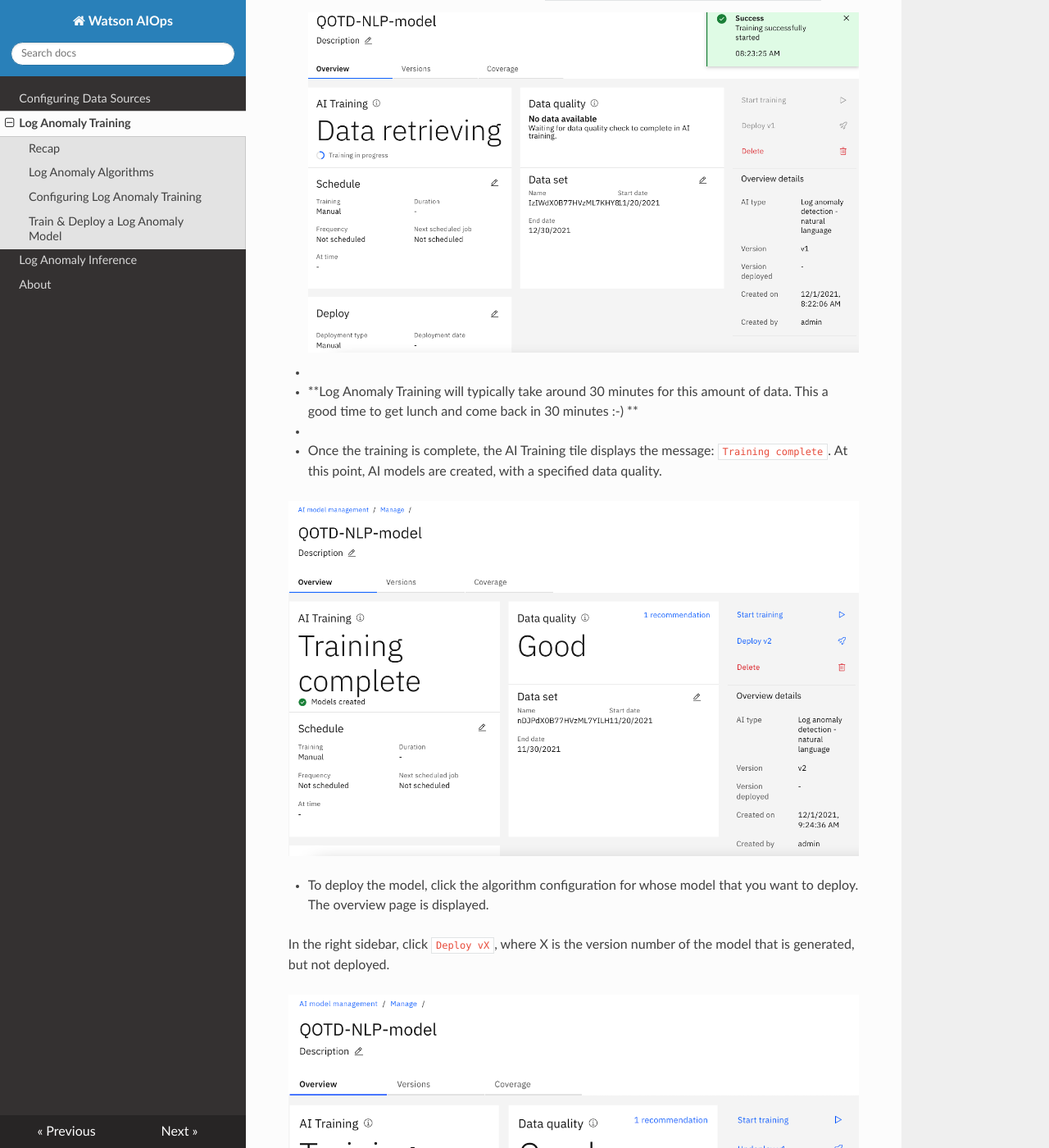
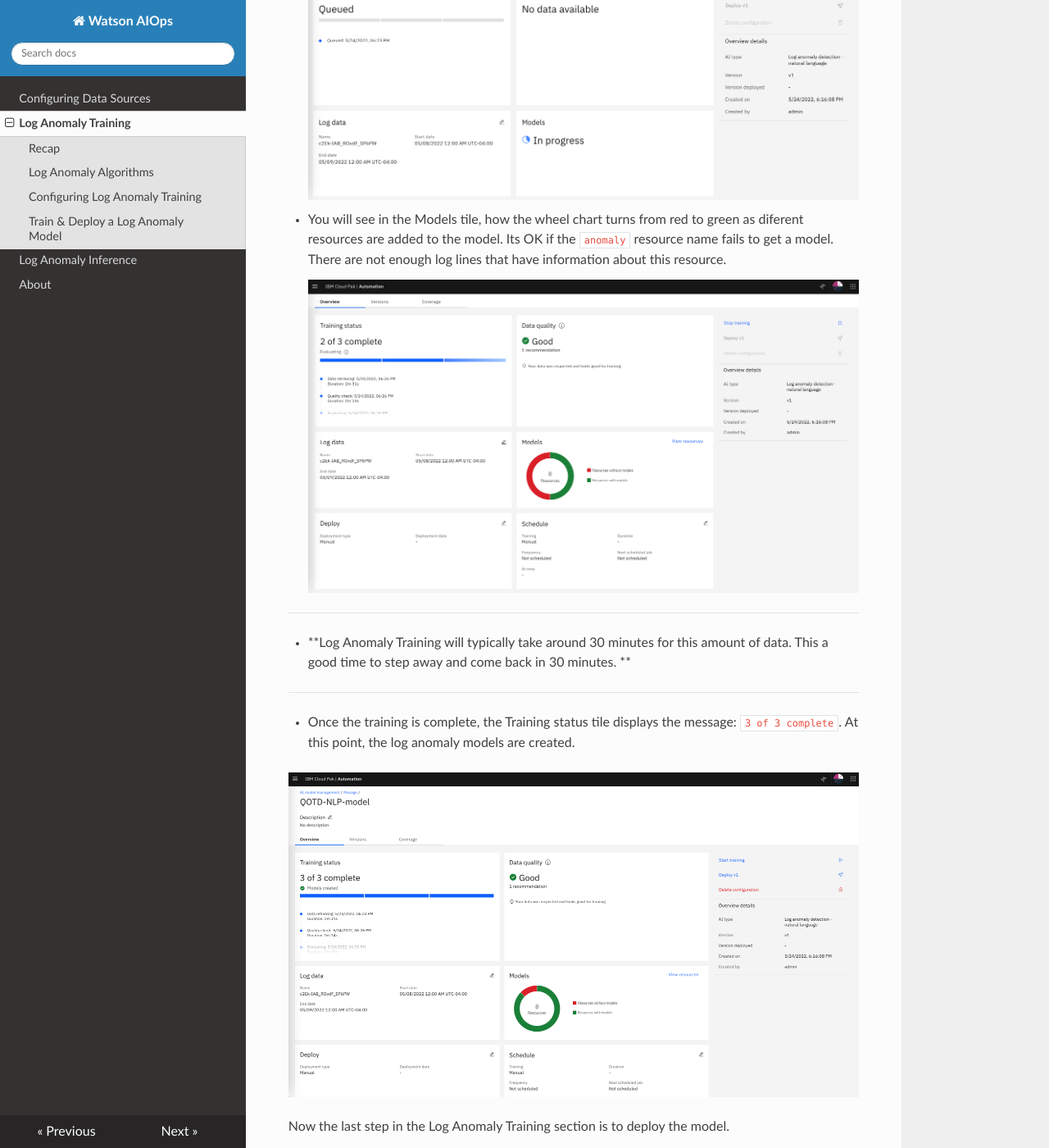
Before and after one commit to jorgego11/aiopslabs, an MkDocs documentation site: the page built from docs/log-anomaly.md, in a window 1280 px wide and 1400 px high, scrolled down 6668 px. Shown: the whole window at 82% size. Built offline with MkDocs 1.6.1, drawn with Linux system fonts in a browser that asks for light colours; nearby versions of some CDN libraries; some of the changed text lies outside the part shown.

Commit message:
another commit

```diff
--- a/docs/log-anomaly.md
+++ b/docs/log-anomaly.md
@@ -36,7 +36,7 @@
 
 * On the `AI algorithms` tab, on the `Log anomaly detection-natural language` tile, click `Configure`.
 
-   ![AIOps log anomaly training 1](./images/aiops-log-anomaly-training-1.png)
+   ![AIOps log anomaly training 1](./images/aiops-log-anomaly-training-1a.png)
 
 * **Getting started:** Under Data and tool connections, check that at least one connection is listed down the page.
 
@@ -104,27 +104,33 @@
 
 * After a few moments, the following response is displayed: `Training successfully started`.
 
-* The AI Training tile displays the message: `Data retrieving. Training is now in progress.`
+* The AI Training tile displays various training status messages: such as `Queued`.
 
      ![AIOps log anomaly training 11](./images/aiops-log-anomaly-training-11.png)
 
-*
 
-* **Log Anomaly Training will typically take around 30 minutes for this amount of data. This a good time to get lunch and come back in 30 minutes :-) **
+* You will see in the Models tile, how the wheel chart turns from red to green as diferent resources are added to the model. Its OK if the `anomaly` resource name fails to get a model. There are not enough log lines that have information about this resource.
 
-*
+     ![AIOps log anomaly training 11](./images/aiops-log-anomaly-training-11a.png)
 
-* Once the training is complete, the AI Training tile displays the message: `Training complete`. At this point, AI models are created, with a specified data quality.
+---
+
+* **Log Anomaly Training will typically take around 30 minutes for this amount of data. This a good time to step away and come back in 30 minutes. **
+
+---
+
+* Once the training is complete, the Training status tile displays the message: `3 of 3 complete`. At this point, the log anomaly models are created.
 
    ![AIOps log anomaly training 12](./images/aiops-log-anomaly-training-12.png)
 
-* To deploy the model, click the algorithm configuration for whose model that you want to deploy. The overview page is displayed.
 
-   In the right sidebar, click `Deploy vX`, where X is the version number of the model that is generated, but not deployed.
+Now the last step in the Log Anomaly Training section is to deploy the model.
+
+* Click on the Versions tab and confirm there is a model created with Version v1. Click on the 3 dots on the right and select `Deploy` as shown below.
 
    ![AIOps log anomaly training 13](./images/aiops-log-anomaly-training-13.png)
 
-* Once the model is deployed, you can check the status of the model under the `Versions` tab.
+* Once the model is deployed, you willsee the Status changed to `Deployed` as shown below.
 
    ![AIOps log anomaly training 14](./images/aiops-log-anomaly-training-14.png)
 
```
Also changed, not shown: docs/inference.md (+27 -12 lines), docs/integration.md (+13 -11 lines), docs/images/aiops-log-anomaly-inference-1.png (added), docs/images/aiops-log-anomaly-inference-2.png (added), docs/images/aiops-log-anomaly-inference-3.png (added), docs/images/aiops-log-anomaly-training-1.png (deleted), docs/images/aiops-log-anomaly-training-10.png, docs/images/aiops-log-anomaly-training-11.png, docs/images/aiops-log-anomaly-training-11a.png (added), docs/images/aiops-log-anomaly-training-12.png, docs/images/aiops-log-anomaly-training-13.png, docs/images/aiops-log-anomaly-training-14.png, docs/images/aiops-log-anomaly-training-1a.png (added), docs/images/aiops-log-anomaly-training-4.png, 2 more files.
